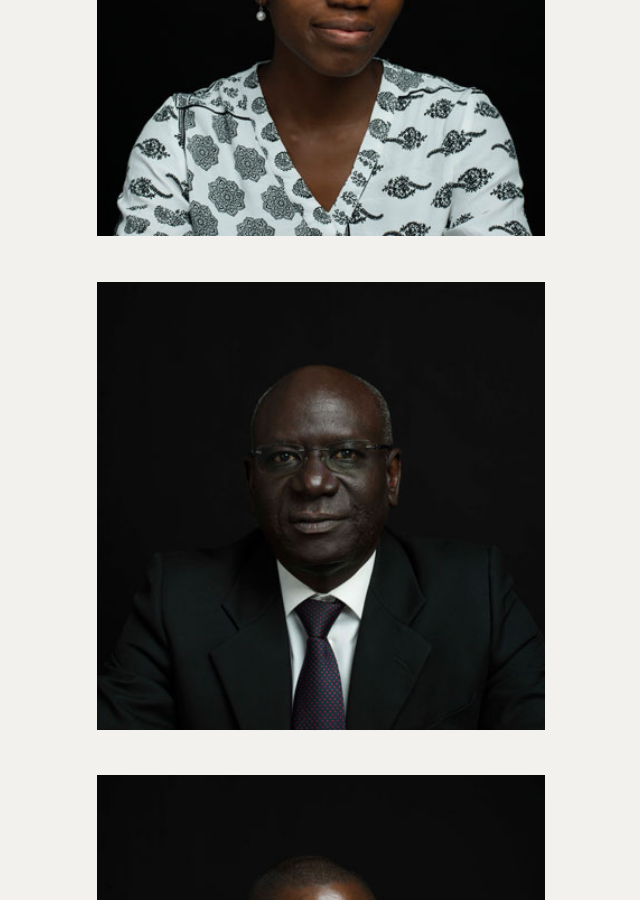
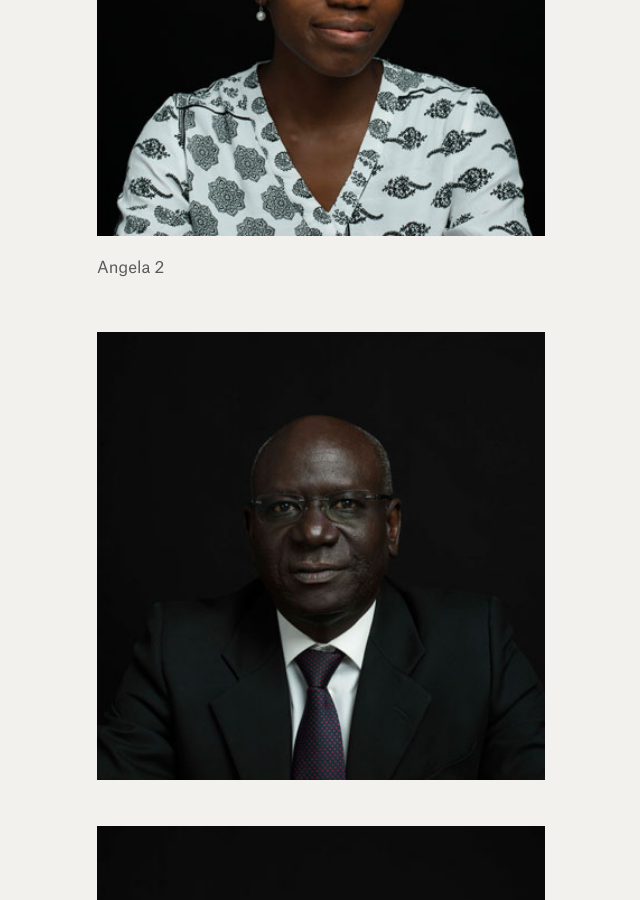
Before and after one commit to weights-and-measures/weights-and-measures.github.io, a Jekyll site: the page built from photographs.html, in a window 1280 px wide and 900 px high, scrolled down 24721 px. Shown: the whole window, without its empty margins (319-959 px from the left). Built offline with Jekyll 4.4.1, drawn with Linux system fonts in a browser that asks for light colours.

Commit message:
Updated D46

```diff
--- a/_photographs/d46.markdown
+++ b/_photographs/d46.markdown
@@ -1,7 +1,9 @@
 ---
-title: d46
+title: Angela 2*
 date: 2016-12-29 19:53:00 Z
 position: 2
 ---
 
 ![angela_mudukuti20.jpg](/uploads/angela_mudukuti20.jpg)
+
+Angela 2
```
